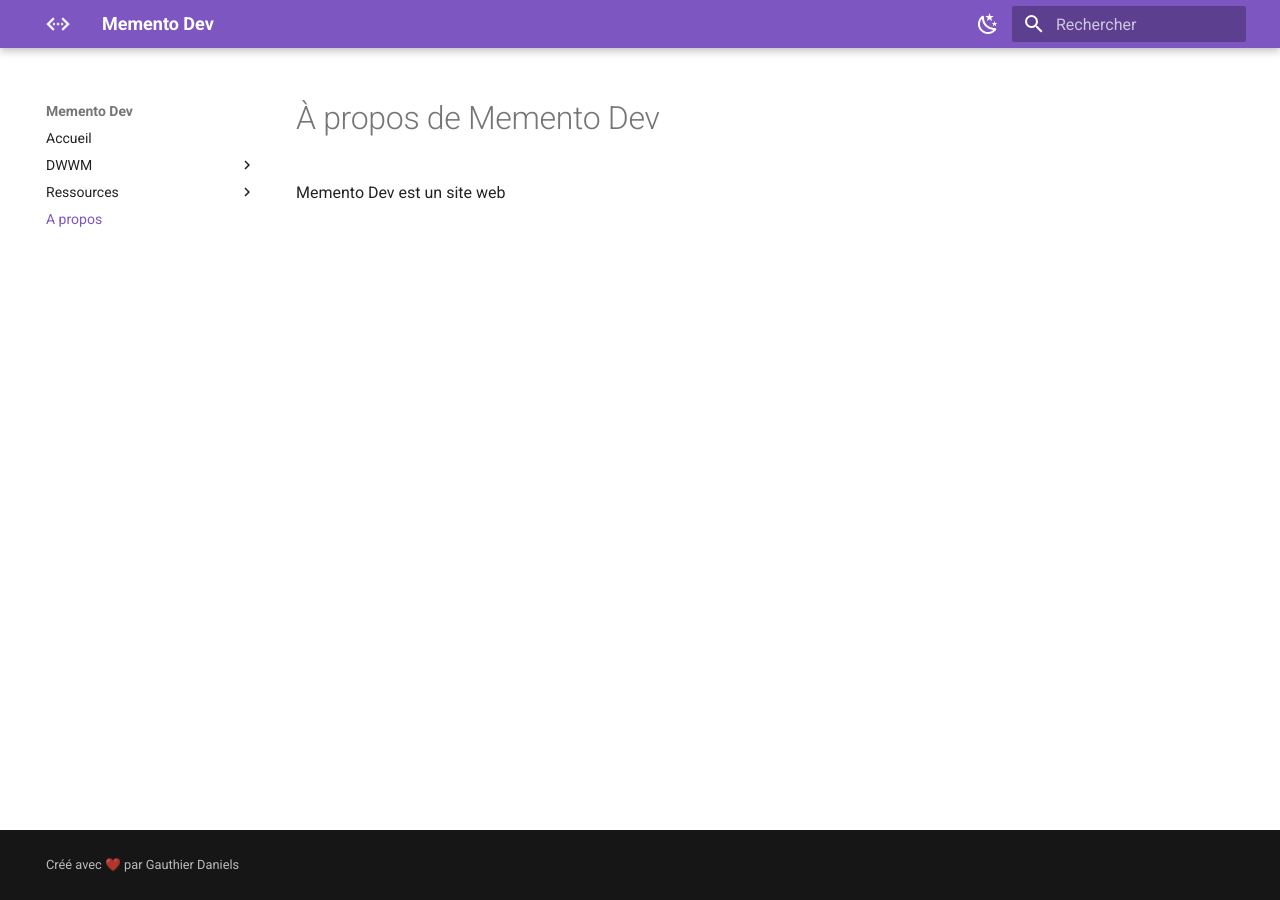
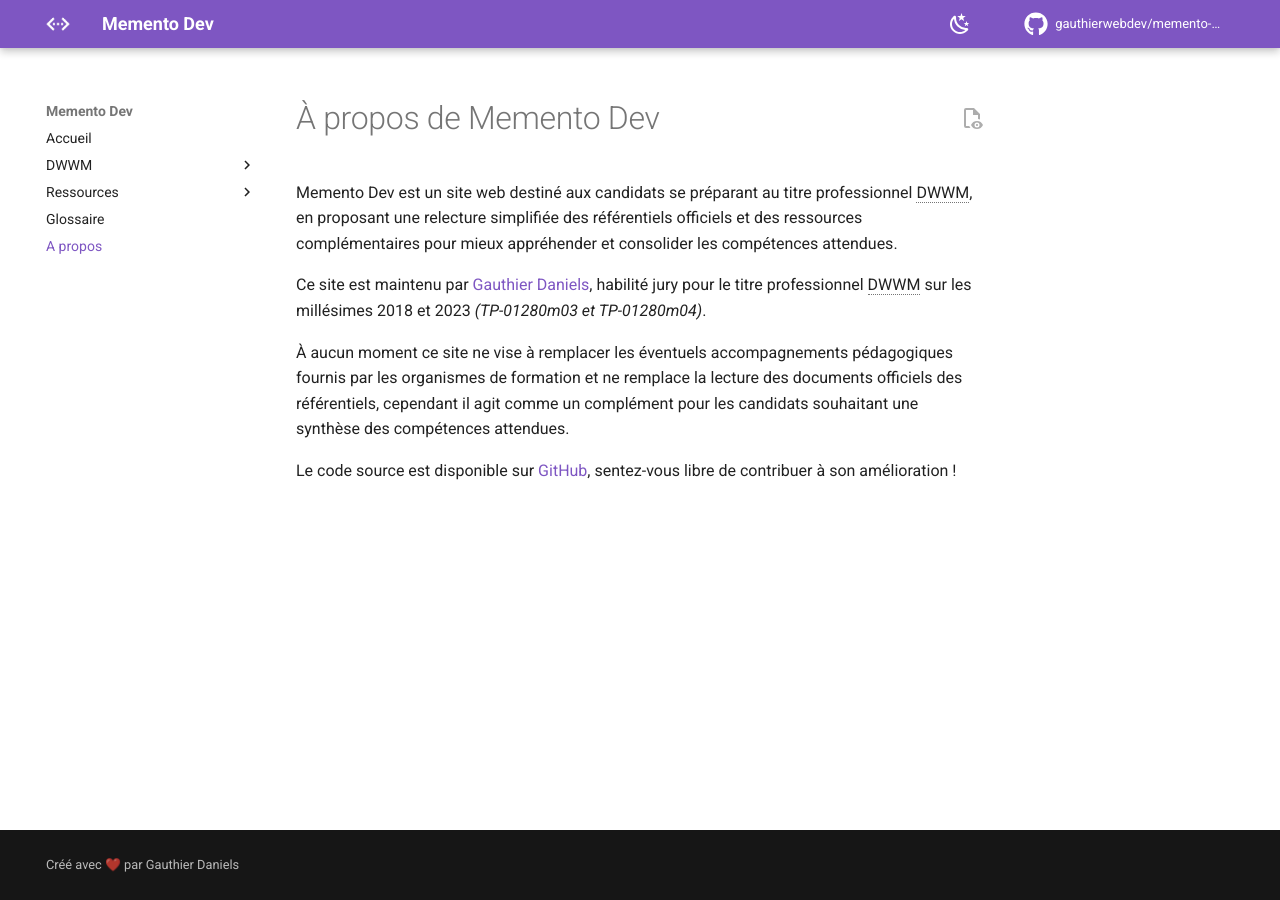
Before and after one commit to preparation-tp/memento-dev, an MkDocs documentation site: the page built from docs/a-propos.md, in a window 1280 px wide. Built offline with MkDocs 1.6.1 and Material for MkDocs 9.7.7, drawn with Linux system fonts in a browser that asks for light colours; comment, search, counter and statistics services are not loaded.

Commit message:
feat: Add glossary link to navigation bar

```diff
--- a/docs/a-propos.md
+++ b/docs/a-propos.md
@@ -1,3 +1,11 @@
 # À propos de Memento Dev
 
-Memento Dev est un site web
+Memento Dev est un site web destiné aux candidats se préparant au titre professionnel <abbr title="Développeur Web et Web Mobile">DWWM</abbr>,
+en proposant une relecture simplifiée des référentiels officiels et des ressources complémentaires pour mieux
+appréhender et consolider les compétences attendues.
+
+Ce site est maintenu par [Gauthier Daniels](https://gauthierdaniels.fr), habilité jury pour le titre professionnel <abbr title="Développeur Web et Web Mobile">DWWM</abbr> sur les millésimes 2018 et 2023 _(TP-01280m03 et TP-01280m04)_.
+
+À aucun moment ce site ne vise à remplacer les éventuels accompagnements pédagogiques fournis par les organismes de formation et ne remplace la lecture des documents officiels des référentiels, cependant il agit comme un complément pour les candidats souhaitant une synthèse des compétences attendues.
+
+Le code source est disponible sur [GitHub](https://github.com/gauthierwebdev/memento-dev), sentez-vous libre de contribuer à son amélioration !
--- a/mkdocs.yml
+++ b/mkdocs.yml
@@ -19,6 +19,7 @@ nav:
       - Back-end: ressources/back-end/index.md
       - DevOps: ressources/devops/index.md
       - Divers: ressources/divers/index.md
+  - Glossaire: glossaire.md
   - A propos: a-propos.md
 
 extra_css:
@@ -26,7 +27,10 @@ extra_css:
 
 theme:
   language: fr
+  features:
+    - content.action.view
   icon:
+    repo: fontawesome/brands/github
     admonition:
       heart: octicons/heart-16
   name: material
@@ -52,6 +56,10 @@ markdown_extensions:
   - pymdownx.details
   - pymdownx.superfences
 
+repo_url: https://github.com/gauthierwebdev/memento-dev
+repo_name: gauthierwebdev/memento-dev
+edit_uri: edit/main/docs/
+
 copyright: >
   <p>
     Créé avec ❤️ par <a href="https://gauthierdaniels.fr/fr" target="_blank" rel="noreferrer noopener">Gauthier Daniels</a>
@@ -59,3 +67,9 @@ copyright: >
 
 extra:
   generator: false
+
+plugins:
+  - git-revision-date-localized:
+      enable_creation_date: true
+      type: timeago
+      locale: fr
```
Also changed, not shown: docs/dwwm/2018/cp-6-developper-les-composants-d-acces-aux-donnees.md (+1 -1 lines), docs/index.md (+3 -3 lines).
